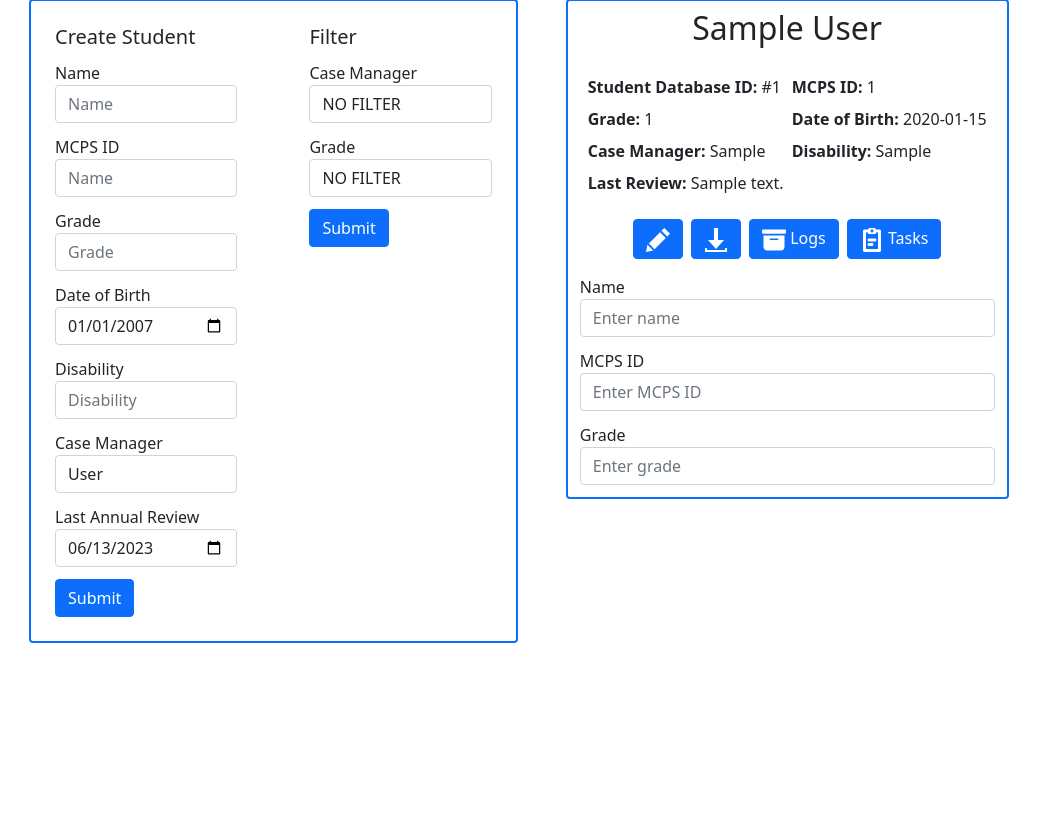
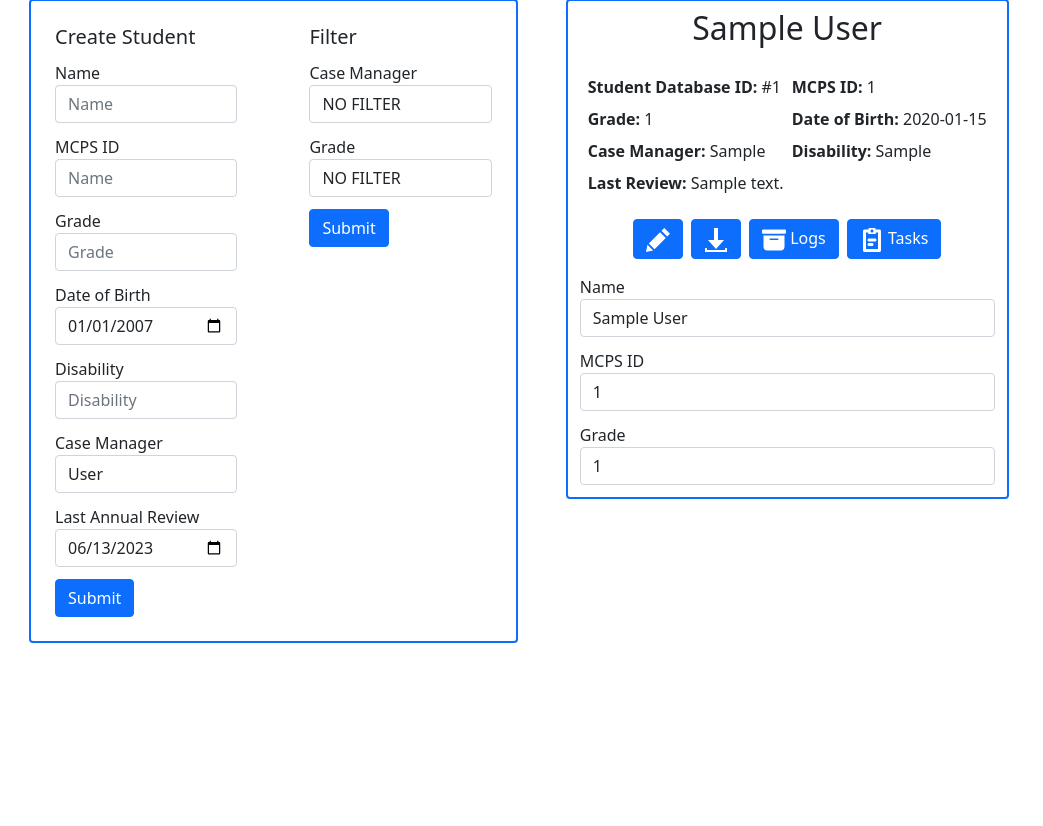
Before and after one commit to Vort3xed/SmartIEPV1, a Flask app: template templates/students.html in a window 1280 px wide, after a click that opens the changed part. Shown: the part 114-940 px from the top of the page, without its empty margins (0-1043 px from the left). Run offline with Flask 3, Linux system fonts and the light colour scheme; tables that the repository leaves empty hold one stand-in row (values such as "Sample post"); the template is opened without the code that fills it: values that come from a table or form of the project are taken from there, most other values are stand-ins (such as "Sample title", 1, 10 or a date in 2020); some libraries are stand-ins or nearby versions.

Commit message:
data put into edit boxes automatically

```diff
--- a/templates/students.html
+++ b/templates/students.html
@@ -265,30 +265,30 @@
                             <form method = "post" action="/students">
                                 <div class="form-group">
                                     <label for="boxmodname">Name</label>
-                                    <input type="text" class="form-control" name="boxmodname{{ student.student_id }}" id="boxmodname" placeholder="Enter name">
+                                    <input type="text" class="form-control" value="{{ student.name }}" name="boxmodname{{ student.student_id }}" id="boxmodname" placeholder="Enter name">
                                 </div>
                                 <div class="form-group">
                                     <label for="boxmodschoolid">MCPS ID</label>
-                                    <input type="number" class="form-control" name="boxmodschoolid{{ student.student_id }}" id="boxmodschoolid" placeholder="Enter MCPS ID">
+                                    <input type="number" class="form-control" value="{{ student.school_id }}" name="boxmodschoolid{{ student.student_id }}" id="boxmodschoolid" placeholder="Enter MCPS ID">
                                 </div>
                                 <div class="form-group">
                                     <label for="boxmodgrade">Grade</label>
-                                    <input type="number" class="form-control" name="boxmodgrade{{ student.student_id }}" id="boxmodgrade" placeholder="Enter grade">
+                                    <input type="number" class="form-control" value="{{ student.grade }}" name="boxmodgrade{{ student.student_id }}" id="boxmodgrade" placeholder="Enter grade">
                                 </div>
                                 <div class="form-group">
                                     <label for="boxmoddob">Date of Birth</label>
                                     <!-- <input type="text" class="form-control" name="boxmoddob{{ student.student_id }}" id="boxmoddob" placeholder="Enter date of birth" required> -->
-                                    <input type="date" value="2007-01-01" class="form-control" name="boxmoddob{{ student.student_id }}" id="boxmoddob">
+                                    <input type="date" value="2007-01-01" class="form-control" value="{{ student.dateofbirth }}" name="boxmoddob{{ student.student_id }}" id="boxmoddob">
                                 </div>
                                 <div class="form-group">
                                     <label for="boxmoddisability">Disability</label>
                                     <!-- <input type="text" class="form-control" name="boxmoddob{{ student.student_id }}" id="boxmoddob" placeholder="Enter date of birth" required> -->
-                                    <input type="text" class="form-control" name="boxmoddisability{{ student.student_id }}" id="boxmoddisability" placeholder="Enter disability">
+                                    <input type="text" class="form-control" value="{{ student.disability }}" name="boxmoddisability{{ student.student_id }}" id="boxmoddisability" placeholder="Enter disability">
                                 </div>
                                 <div class="form-group">
                                     <label for="boxmodmanager">Case Manager</label>
                                     <!-- <input type="text" class="form-control" name="boxmodmanager{{ student.student_id }}" id="boxmodmanager" placeholder="Enter Case Manager" required> -->
-                                    <select class="form-control" id="boxmodmanager" name="boxmodmanager{{ student.student_id }}" required>
+                                    <select class="form-control" id="boxmodmanager" value="{{ student.casemanager }}" name="boxmodmanager{{ student.student_id }}" required>
                                         {% for account in accounts %}
                                         <option>{{ account.callname }}</option>
                                         {% endfor %}
@@ -297,7 +297,7 @@
                                 <div class="form-group">
                                     <label for="boxmodlastreview">Last Review</label>
                                     <!-- <input type="text" class="form-control" name="boxmoddob{{ student.student_id }}" id="boxmoddob" placeholder="Enter date of birth" required> -->
-                                    <input type="date" value="{{ get_date() }}" class="form-control" name="boxmodlastreview{{ student.student_id }}" id="boxmodlastreview" required>
+                                    <input type="date" value="{{ get_date() }}" class="form-control" value="{{ student.last_annual_review }}" name="boxmodlastreview{{ student.student_id }}" id="boxmodlastreview" required>
                                 </div>
                                 <button type="submit" class="btn btn-primary mt-2" name="submit_button" value="submit{{ student.student_id }}">Submit</button>
                             </form>
```
Also changed, not shown: templates/studentinfo.html (+7 -7 lines).
